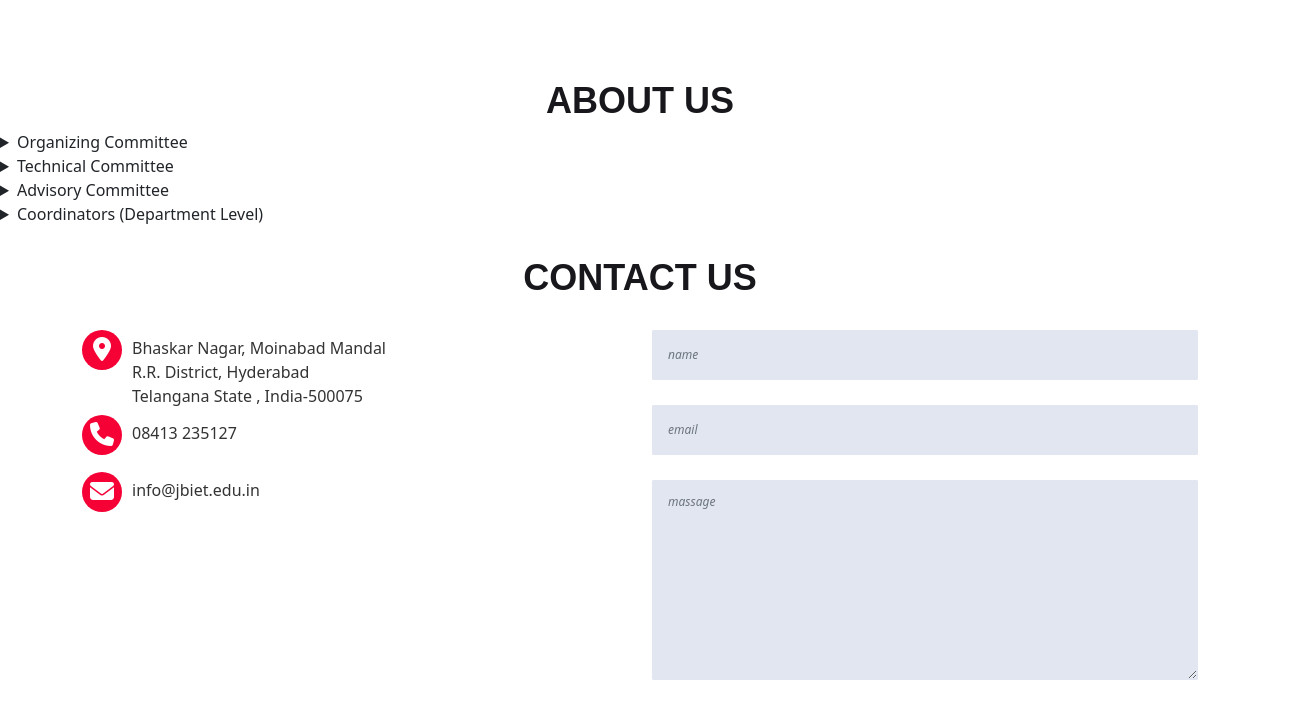
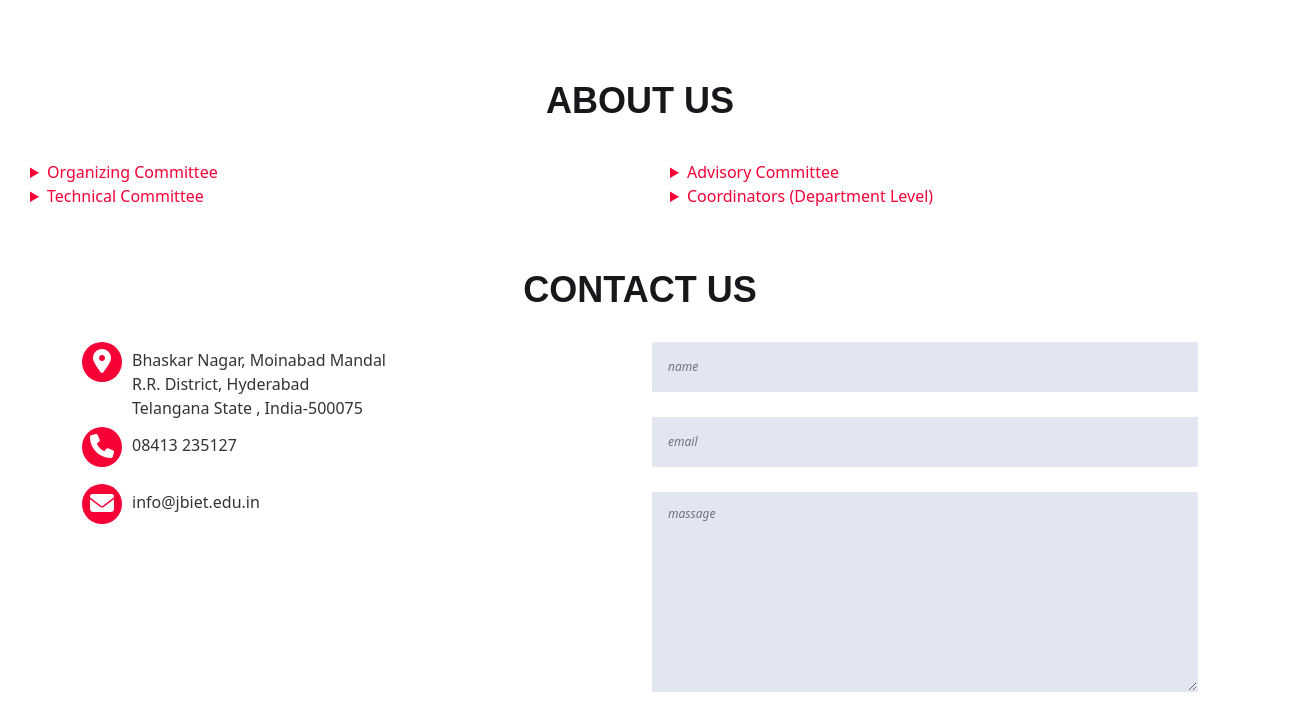
Before and after one commit to tharunamireddy/discon, a plain HTML site: page index.html in a window 1280 px wide. Shown: the part 1416-2118 px from the top of the page, 1310 px wide, since content can reach past the window. Drawn offline with nearby package versions, Linux system fonts and the light colour scheme.

Commit message:
Update index.css

```diff
--- a/index.css
+++ b/index.css
@@ -258,3 +258,20 @@
     text-decoration: none;
     cursor: pointer;
 }
+.summary-details{
+    display: flex;
+    padding: 30px;
+
+}
+.summary{
+    color:#f50136;
+
+}
+.details{
+    min-width:50vw;
+
+}
+.list{
+    width:40vw;
+    color:#838383;
+}
```
